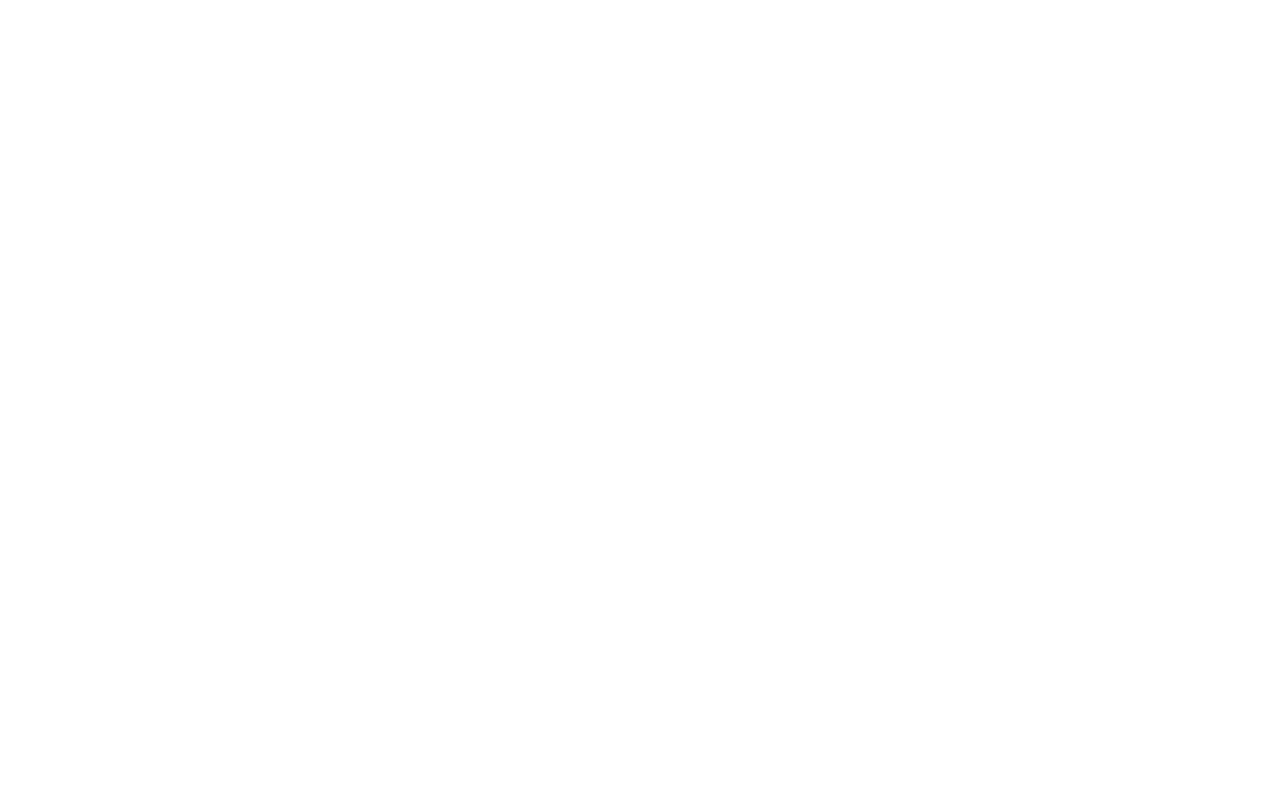
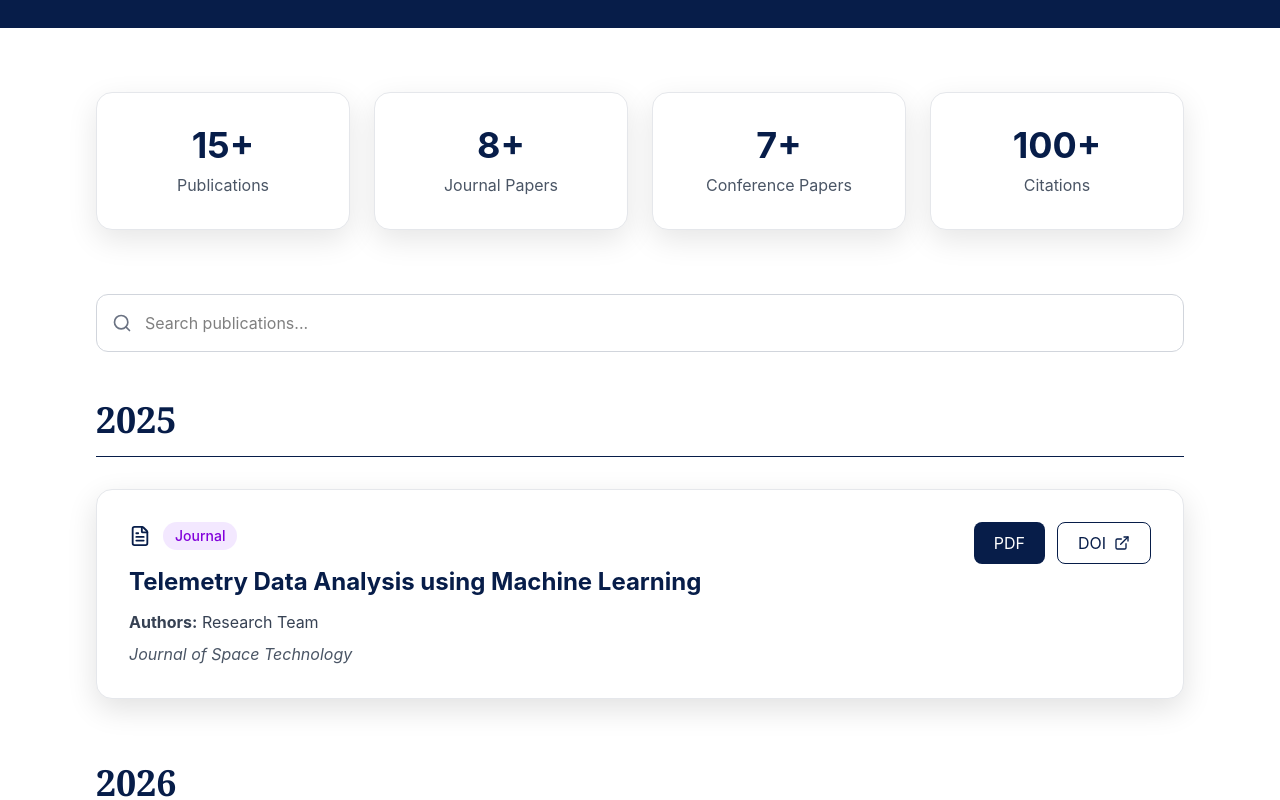
Before and after one commit to MohitChaurasiya1/Space-ai, a React (Vite) app: page /publications in a window 1280 px wide. Before the commit this address had no page. Shown: the part 400-1200 px from the top of the page. Before the commit the page ends 800 px from the top, so only its background shows below. Built offline with nearby package versions, Linux system fonts and the light colour scheme.

Commit message:
Created a publications page and added it to the navbar

```diff
--- a/package.json
+++ b/package.json
@@ -17,6 +17,7 @@
   },
   "devDependencies": {
     "@eslint/js": "^10.0.1",
+    "@rolldown/binding-linux-x64-gnu": "^1.1.0",
     "@tailwindcss/vite": "^4.3.0",
     "@types/react": "^19.2.14",
     "@types/react-dom": "^19.2.3",
--- a/src/App.jsx
+++ b/src/App.jsx
@@ -9,6 +9,7 @@
 import Methodology from "./pages/Methodology";
 import Architecture from "./pages/Architecture";
 import Contact from "./pages/Contact";
+import Publications from "./pages/Publications";
 
 function App() {
   return (
@@ -22,6 +23,7 @@
           <Route path="/methodology" element={<Methodology />} />
           <Route path="/architecture" element={<Architecture />} />
           <Route path="/contact" element={<Contact />} />
+          <Route path="/publications" element={<Publications />} />
         </Route>
       </Routes>
     </BrowserRouter>
--- a/src/components/Navbar.jsx
+++ b/src/components/Navbar.jsx
@@ -17,6 +17,7 @@
     { name: "Methodology", path: "/methodology" },
     { name: "Architecture", path: "/architecture" },
     { name: "Contact", path: "/contact" },
+    { name: "Publications", path: "/publications" },
   ];
 
   return (
--- /dev/null
+++ b/src/pages/Publications.jsx
@@ -0,0 +1,231 @@
+import { Search, FileText, ExternalLink } from "lucide-react";
+import { useState } from "react";
+
+function Publications() {
+  const [searchTerm, setSearchTerm] = useState("");
+
+  const publications = {
+    2026: [
+      {
+        title:
+          "AI-Based Embedded System for Spacecraft Health Monitoring",
+        authors:
+          "A. Kumar Singh, M. Chaurasiya, Research Team",
+        venue:
+          "International Conference on Space AI Systems",
+        type: "Conference",
+      },
+      {
+        title:
+          "Optimization of Deep Learning Models for Resource-Constrained Spacecraft",
+        authors:
+          "SPACE-AI Research Group",
+        venue:
+          "IEEE Aerospace Conference",
+        type: "Journal",
+      },
+    ],
+
+    2025: [
+      {
+        title:
+          "Telemetry Data Analysis using Machine Learning",
+        authors:
+          "Research Team",
+        venue:
+          "Journal of Space Technology",
+        type: "Journal",
+      },
+    ],
+  };
+
+  const filteredPublications = Object.entries(publications).reduce(
+    (acc, [year, papers]) => {
+      const filtered = papers.filter(
+        (paper) =>
+          paper.title
+            .toLowerCase()
+            .includes(searchTerm.toLowerCase()) ||
+          paper.authors
+            .toLowerCase()
+            .includes(searchTerm.toLowerCase())
+      );
+
+      if (filtered.length) acc[year] = filtered;
+
+      return acc;
+    },
+    {}
+  );
+
+  return (
+    <div className="bg-white">
+
+      {/* Hero */}
+
+      <section className="pt-32 pb-20 bg-[#071d49] text-white">
+        <div className="max-w-7xl mx-auto px-4 md:px-8 text-center">
+          <h1 className="text-5xl md:text-6xl font-serif font-bold mb-6">
+            Publications
+          </h1>
+
+          <p className="text-lg md:text-xl text-gray-200 max-w-3xl mx-auto">
+            Research outputs, journal articles,
+            conference papers and technical
+            contributions produced under the
+            SPACE-AI project.
+          </p>
+        </div>
+      </section>
+
+      {/* Stats */}
+
+      <section className="py-16">
+        <div className="max-w-6xl mx-auto px-4 md:px-8">
+          <div className="grid grid-cols-1 md:grid-cols-4 gap-6">
+
+            {[
+              {
+                value: "15+",
+                label: "Publications",
+              },
+              {
+                value: "8+",
+                label: "Journal Papers",
+              },
+              {
+                value: "7+",
+                label: "Conference Papers",
+              },
+              {
+                value: "100+",
+                label: "Citations",
+              },
+            ].map((item, index) => (
+              <div
+                key={index}
+                className="bg-white border border-gray-200 rounded-2xl p-8 shadow-[0_10px_30px_rgba(0,0,0,0.1)] text-center"
+              >
+                <h2 className="text-4xl font-bold text-[#071d49]">
+                  {item.value}
+                </h2>
+
+                <p className="mt-2 text-gray-600">
+                  {item.label}
+                </p>
+              </div>
+            ))}
+          </div>
+        </div>
+      </section>
+
+      {/* Search */}
+
+      <section className="pb-12">
+        <div className="max-w-6xl mx-auto px-4 md:px-8">
+
+          <div className="relative">
+
+            <Search
+              size={20}
+              className="absolute left-4 top-1/2 -translate-y-1/2 text-gray-500"
+            />
+
+            <input
+              type="text"
+              placeholder="Search publications..."
+              value={searchTerm}
+              onChange={(e) =>
+                setSearchTerm(e.target.value)
+              }
+              className="w-full border border-gray-300 rounded-xl py-4 pl-12 pr-4 focus:outline-none focus:ring-2 focus:ring-[#071d49]"
+            />
+          </div>
+        </div>
+      </section>
+
+      {/* Publications */}
+
+      <section className="pb-20">
+        <div className="max-w-6xl mx-auto px-4 md:px-8">
+
+          {Object.entries(filteredPublications).map(
+            ([year, papers]) => (
+              <div
+                key={year}
+                className="mb-16"
+              >
+                <h2 className="text-4xl font-serif font-bold text-[#071d49] mb-8 border-b pb-4">
+                  {year}
+                </h2>
+
+                <div className="space-y-6">
+
+                  {papers.map((paper, index) => (
+                    <div
+                      key={index}
+                      className="bg-white border border-gray-200 rounded-2xl p-8 shadow-[0_10px_30px_rgba(0,0,0,0.12)] hover:-translate-y-1 hover:shadow-[0_20px_50px_rgba(0,0,0,0.18)] transition-all duration-300"
+                    >
+                      <div className="flex flex-col lg:flex-row lg:items-start lg:justify-between gap-6">
+
+                        <div>
+                          <div className="flex items-center gap-3 mb-4">
+
+                            <FileText
+                              size={22}
+                              className="text-[#071d49]"
+                            />
+
+                            <span
+                              className={`px-3 py-1 rounded-full text-sm font-medium ${
+                                paper.type === "Journal"
+                                  ? "bg-purple-100 text-purple-700"
+                                  : "bg-blue-100 text-blue-700"
+                              }`}
+                            >
+                              {paper.type}
+                            </span>
+                          </div>
+
+                          <h3 className="text-2xl font-bold text-[#071d49] mb-3">
+                            {paper.title}
+                          </h3>
+
+                          <p className="text-gray-700 mb-2">
+                            <strong>
+                              Authors:
+                            </strong>{" "}
+                            {paper.authors}
+                          </p>
+
+                          <p className="text-gray-600 italic">
+                            {paper.venue}
+                          </p>
+                        </div>
+
+                        <div className="flex gap-3">
+
+                          <button className="px-5 py-2 rounded-lg bg-[#071d49] text-white hover:bg-blue-900 transition">
+                            PDF
+                          </button>
+
+                          <button className="px-5 py-2 rounded-lg border border-[#071d49] text-[#071d49] hover:bg-[#071d49] hover:text-white transition flex items-center gap-2">
+                            DOI
+                            <ExternalLink size={16} />
+                          </button>
+
+                        </div>
+                      </div>
+                    </div>
+                  ))}
+                </div>
+              </div>
+            )
+          )}
+        </div>
+      </section>
+    </div>
+  );
+}
+
+export default Publications;
```
Also changed, not shown: 1 other file (tests, documents, lock files or other folders).
